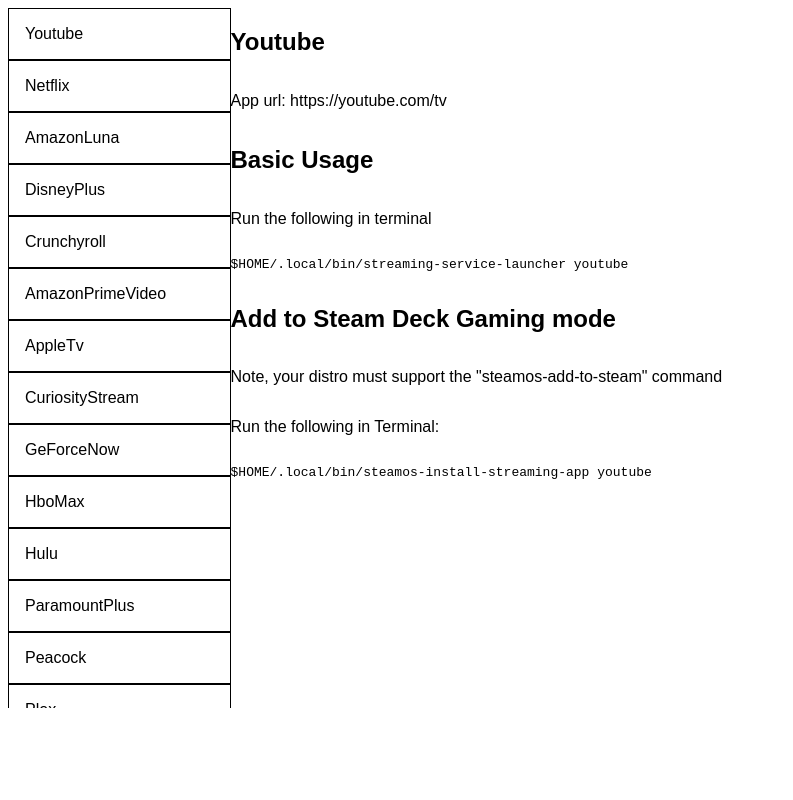
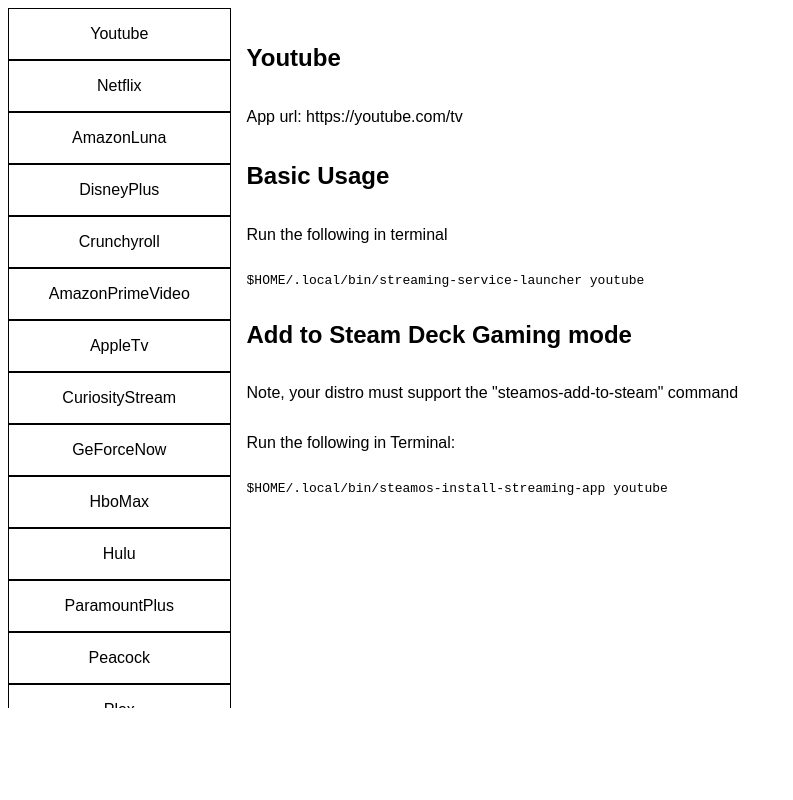
Before and after one commit to xXJSONDeruloXx/StreamingServiceLauncher, an Electron app: page index.html in a window 1280 px wide. Shown: the whole page, without its empty margins (0-793 px from the left). Drawn offline with Linux system fonts and the light colour scheme.

Commit message:
minor webapp improvements

```diff
--- a/index.html
+++ b/index.html
@@ -22,6 +22,17 @@
         body {
             font-family: Arial;
         }
+        button,
+        input[type="submit"],
+        input[type="reset"] {
+            background: none;
+            color: inherit;
+            border: none;
+            padding: 0;
+            font: inherit;
+            cursor: pointer;
+            outline: inherit;
+        }
         #streamingServicesContainer {
             display: flex;
             flex-direction: row;
--- a/js/services.js
+++ b/js/services.js
@@ -10,7 +10,7 @@
       updateAppInfo(Object.entries(json)[0]);
 
       Object.entries(json).forEach(([serviceName, info]) => {
-        const streamingService = document.createElement("div");
+        const streamingService = document.createElement("button");
 
         streamingService.innerHTML = serviceName;
         streamingService.setAttribute(
@@ -19,7 +19,6 @@
           text-transform: capitalize;
           padding: 1rem;
           border: 1px solid black;
-          hover: pointer;
         `,
         );
 
@@ -34,12 +33,13 @@
 
 function updateAppInfo([serviceName, info]) {
   const el = document.getElementById("serviceInstallInfo");
+  el.setAttribute("style", `margin: 1rem;`);
   if (info.recommendStandaloneApp) {
     el.innerHTML = `
       <h2 style="text-transform: capitalize;">${serviceName}</h2>
 
       <p>For this app, it is recommended to use the already existing Standalone App.</p>
-      <p>See the following link: <a href="${info.appUrl}">${info.appUrl}</a></p>
+      <p>See the following link: <a rel="noreferrer" target="_blank" href="${info.appUrl}">${info.appUrl}</a></p>
       `;
   } else {
     el.innerHTML = generateAppInstallInstructions(serviceName, info);
```
Also changed, not shown: index.js (+6 -1 lines).
